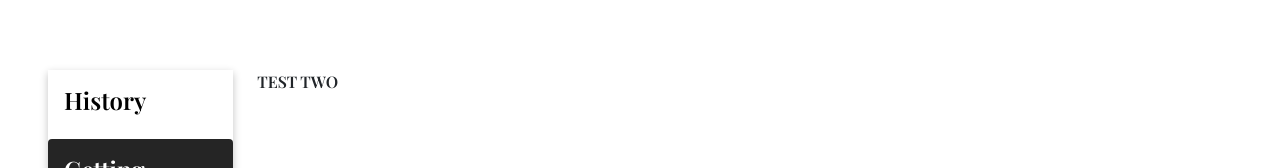
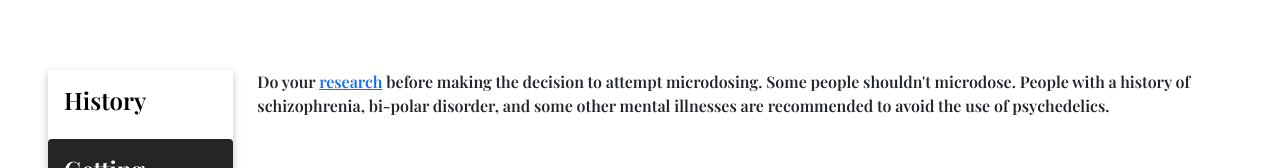
Before and after one commit to svellucci18/dose, a React (Create React App) app in the folder client/: page /learn in a window 1280 px wide. Both pictures are taken after a click on the tab "Getting Started". Shown: the part 792-960 px from the top of the page. Built offline with nearby package versions, Linux system fonts and the light colour scheme.

Commit message:
updating learn page and pointers

```diff
--- a/client/src/pages/Learn.js
+++ b/client/src/pages/Learn.js
@@ -72,7 +72,7 @@ const Learn = () => {
                         </Tab.Pane>
 
                         <Tab.Pane eventKey="second">
-                            TEST TWO
+                            Do your <a href="https://pubmed.ncbi.nlm.nih.gov/30925850/">research</a> before making the decision to attempt microdosing. Some people shouldn't microdose. People with a history of schizophrenia, bi-polar disorder, and some other mental illnesses are recommended to avoid the use of psychedelics.
                         </Tab.Pane>
 
                         <Tab.Pane eventKey="first">
```
